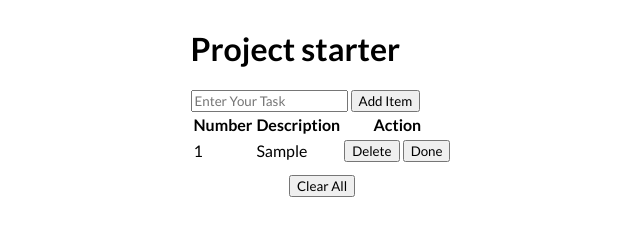
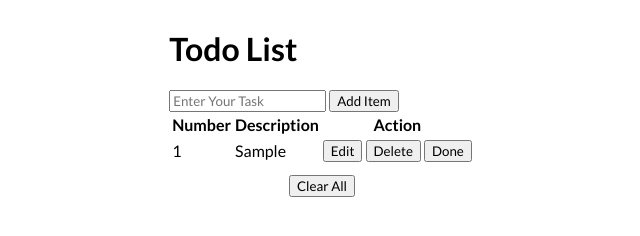
Before and after one commit to Pobarul-islam/js-project, a plain HTML site: page todo-list/index.html in a window 1280 px wide. Both pictures are taken after typing "Sample" into the empty fields and a click on the button "Add Item". Shown: the whole page, without its empty margins (318-958 px from the left). Drawn offline with Linux system fonts and the light colour scheme.

Commit message:
edit updated

```diff
--- a/todo-list/index.html
+++ b/todo-list/index.html
@@ -16,7 +16,7 @@
   </head>
   <body>
     <div class="main-section">
-      <h1>Project starter</h1>
+      <h1>Todo List</h1>
       <div class="input-section">
         <input id="input-value" type="text" placeholder="Enter Your Task" />
         <button id="add-btn">Add Item</button>
--- a/todo-list/script.js
+++ b/todo-list/script.js
@@ -13,14 +13,16 @@ document.getElementById('add-btn').addEventListener('click', function (e) {
               <td>${count}</td>
               <td>${inputValue}</td>
               <td>
-              <button class="delete-btn">Delete</button>
-              <button class="done-btn">Done</button>
+                <button class="edit-btn">Edit</button>
+                <button class="delete-btn">Delete</button>
+                <button class="done-btn">Done</button>
               </td>`;
     mainContainer.appendChild(tableContainer);
     document.getElementById('input-value').value = '';
 
     const deleteBtn = document.getElementsByClassName('delete-btn');
     const doneBtn = document.getElementsByClassName('done-btn');
+    const editBtn = document.getElementsByClassName('edit-btn');
 
     for (const button of deleteBtn) {
       button.addEventListener('click', function (e) {
@@ -33,11 +35,20 @@ document.getElementById('add-btn').addEventListener('click', function (e) {
         e.target.parentNode.parentNode.style.textDecoration = 'line-through';
       });
     }
+
+    for (const button of editBtn) {
+      button.addEventListener('click', function (e) {
+        const taskText = e.target.parentNode.parentNode.querySelector('td:nth-child(2)');
+        const newTask = prompt('Edit Task:', taskText.textContent);
+        if (newTask !== null) {
+          taskText.textContent = newTask;
+        }
+      });
+    }
   }
 });
 
-
 const clearAll = document.querySelector('#clear-all');
 clearAll.addEventListener('click', function (e) {
-  document.getElementById("table-content").parentNode.style.display="none";
-})
+  document.getElementById("table-content").parentNode.style.display = "none";
+});
```
